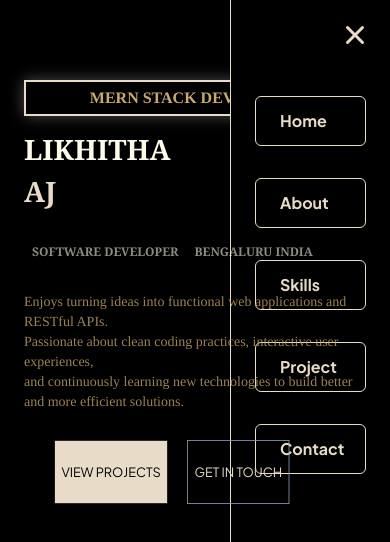
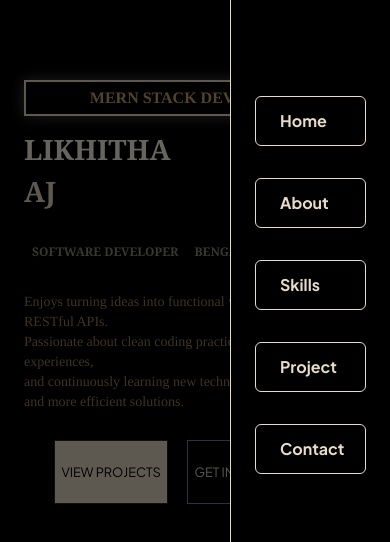
Before and after one commit to likhithaj04/Myportfolio, a React (Vite) app: page / in a window 390 px wide. Both pictures are taken after a click on the button 355 px from the left and 35 px from the top of the page. Shown: the top 542 px of the page. Built offline with nearby package versions, Linux system fonts and the light colour scheme.

Commit message:
Responsive fix

```diff
--- a/src/components/About.jsx
+++ b/src/components/About.jsx
@@ -5,7 +5,7 @@ export default function About() {
   return (
     <section
       id="about"
-className="snap-start min-h-screen bg-black text-cream p-6 md:p-16">
+className="snap-start min-h-screen bg-black text-cream p-6 md:p-36">
 
       <div className='flex flex-col shadow-[0_0_40px_rgba(255,255,255,0.3)] md:p-10 md:mr-10'>
 
--- a/src/components/SideNav.jsx
+++ b/src/components/SideNav.jsx
@@ -2,11 +2,10 @@ import React, { useState } from "react";
 import { HiMenu, HiX } from "react-icons/hi";
 
 export default function SideNav() {
-
   const [open, setOpen] = useState(false);
 
   return (
-    <div>
+    <>
       <button
         onClick={() => setOpen(!open)}
         className="md:hidden fixed top-5 right-5 z-50 text-cream text-3xl"
@@ -14,6 +13,12 @@ export default function SideNav() {
         {open ? <HiX /> : <HiMenu />}
       </button>
 
+      {open && (
+        <div
+          className="md:hidden fixed inset-0 bg-black/60 z-40"
+          onClick={() => setOpen(false)}
+        />
+      )}
 
       <div
         className={`
@@ -21,77 +26,60 @@ export default function SideNav() {
         bg-black border-l border-cream
         flex flex-col gap-8 pt-24 px-6
         font-jakarta font-bold text-cream
-        transform transition-transform duration-300
+        transform transition-transform duration-300 z-50
         ${open ? "translate-x-0" : "translate-x-full"}
         `}
       >
-
         <a href="#home" onClick={() => setOpen(false)}
           className="border border-cream px-6 py-3 rounded-md hover:bg-cream hover:text-black transition">
           Home
         </a>
-
         <a href="#about" onClick={() => setOpen(false)}
           className="border border-cream px-6 py-3 rounded-md hover:bg-cream hover:text-black transition">
           About
         </a>
-
         <a href="#skills" onClick={() => setOpen(false)}
           className="border border-cream px-6 py-3 rounded-md hover:bg-cream hover:text-black transition">
           Skills
         </a>
-
         <a href="#project" onClick={() => setOpen(false)}
           className="border border-cream px-6 py-3 rounded-md hover:bg-cream hover:text-black transition">
           Project
         </a>
-
         <a href="#contact" onClick={() => setOpen(false)}
           className="border border-cream px-6 py-3 rounded-md hover:bg-cream hover:text-black transition">
           Contact
         </a>
-
       </div>
 
-<ul
-  className="hidden md:flex fixed right-0 top-1/2 -translate-y-1/2 flex-col gap-9 font-jakarta font-bold text-cream z-40"
->
+      {/* Desktop nav - unchanged */}
+      <ul className="hidden md:flex fixed right-0 top-1/2 -translate-y-1/2 flex-col gap-9 font-jakarta font-bold text-cream z-40">
         <li>
-    <a href="#home"
-      className="border border-cream inline-block px-11 py-3 rounded-l-md transition-all duration-200 hover:ring-2 hover:ring-cream hover:ring-offset-2 ring-offset-black hover:scale-105 hover:-translate-x-1">
+          <a href="#home" className="border border-cream inline-block px-11 py-3 rounded-l-md transition-all duration-200 hover:ring-2 hover:ring-cream hover:ring-offset-2 ring-offset-black hover:scale-105 hover:-translate-x-1">
             Home
           </a>
         </li>
-
         <li>
-    <a href="#about"
-      className="border border-cream inline-block px-11 py-3 rounded-l-md transition-all duration-200 hover:ring-2 hover:ring-cream hover:ring-offset-2 ring-offset-black hover:scale-105 hover:-translate-x-1">
+          <a href="#about" className="border border-cream inline-block px-11 py-3 rounded-l-md transition-all duration-200 hover:ring-2 hover:ring-cream hover:ring-offset-2 ring-offset-black hover:scale-105 hover:-translate-x-1">
             About
           </a>
         </li>
-
         <li>
-    <a href="#skills"
-      className="border border-cream inline-block px-12 py-3 rounded-l-md transition-all duration-200 hover:ring-2 hover:ring-cream hover:ring-offset-2 ring-offset-black hover:scale-105 hover:-translate-x-1">
+          <a href="#skills" className="border border-cream inline-block px-12 py-3 rounded-l-md transition-all duration-200 hover:ring-2 hover:ring-cream hover:ring-offset-2 ring-offset-black hover:scale-105 hover:-translate-x-1">
             Skills
           </a>
         </li>
-
         <li>
-    <a href="#project"
-      className="border border-cream inline-block px-11 py-3 rounded-l-md transition-all duration-200 hover:ring-2 hover:ring-cream hover:ring-offset-2 ring-offset-black hover:scale-105 hover:-translate-x-1">
+          <a href="#project" className="border border-cream inline-block px-11 py-3 rounded-l-md transition-all duration-200 hover:ring-2 hover:ring-cream hover:ring-offset-2 ring-offset-black hover:scale-105 hover:-translate-x-1">
             Project
           </a>
         </li>
-
         <li>
-    <a href="#contact"
-      className="border border-cream inline-block px-10 py-3 rounded-l-md transition-all duration-200 hover:ring-2 hover:ring-cream hover:ring-offset-2 ring-offset-black hover:scale-105 hover:-translate-x-1">
+          <a href="#contact" className="border border-cream inline-block px-10 py-3 rounded-l-md transition-all duration-200 hover:ring-2 hover:ring-cream hover:ring-offset-2 ring-offset-black hover:scale-105 hover:-translate-x-1">
             Contact
           </a>
         </li>
       </ul>
-
-    </div>
+    </>
   );
 }
```
Lines whose indentation alone changed are shown as unchanged.
